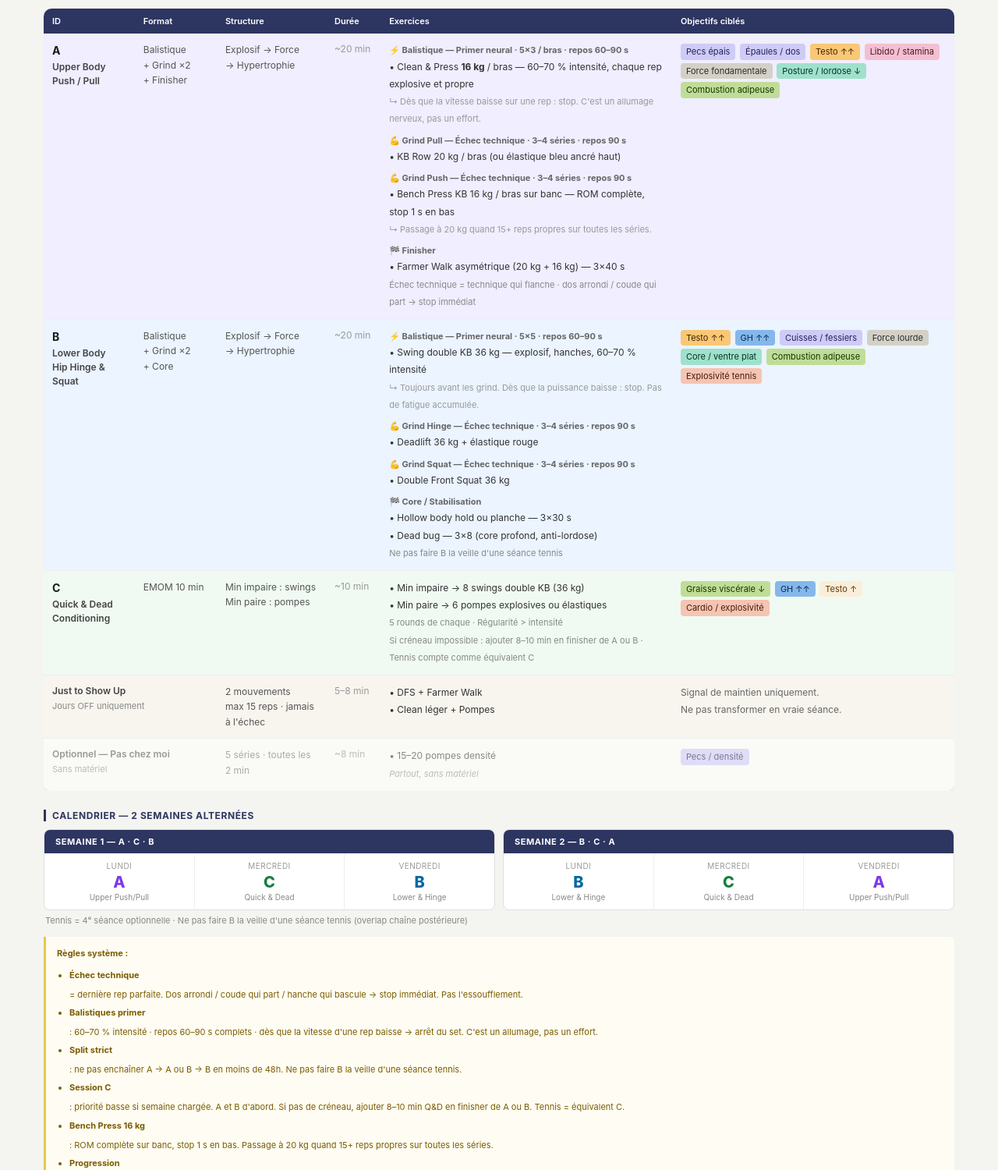
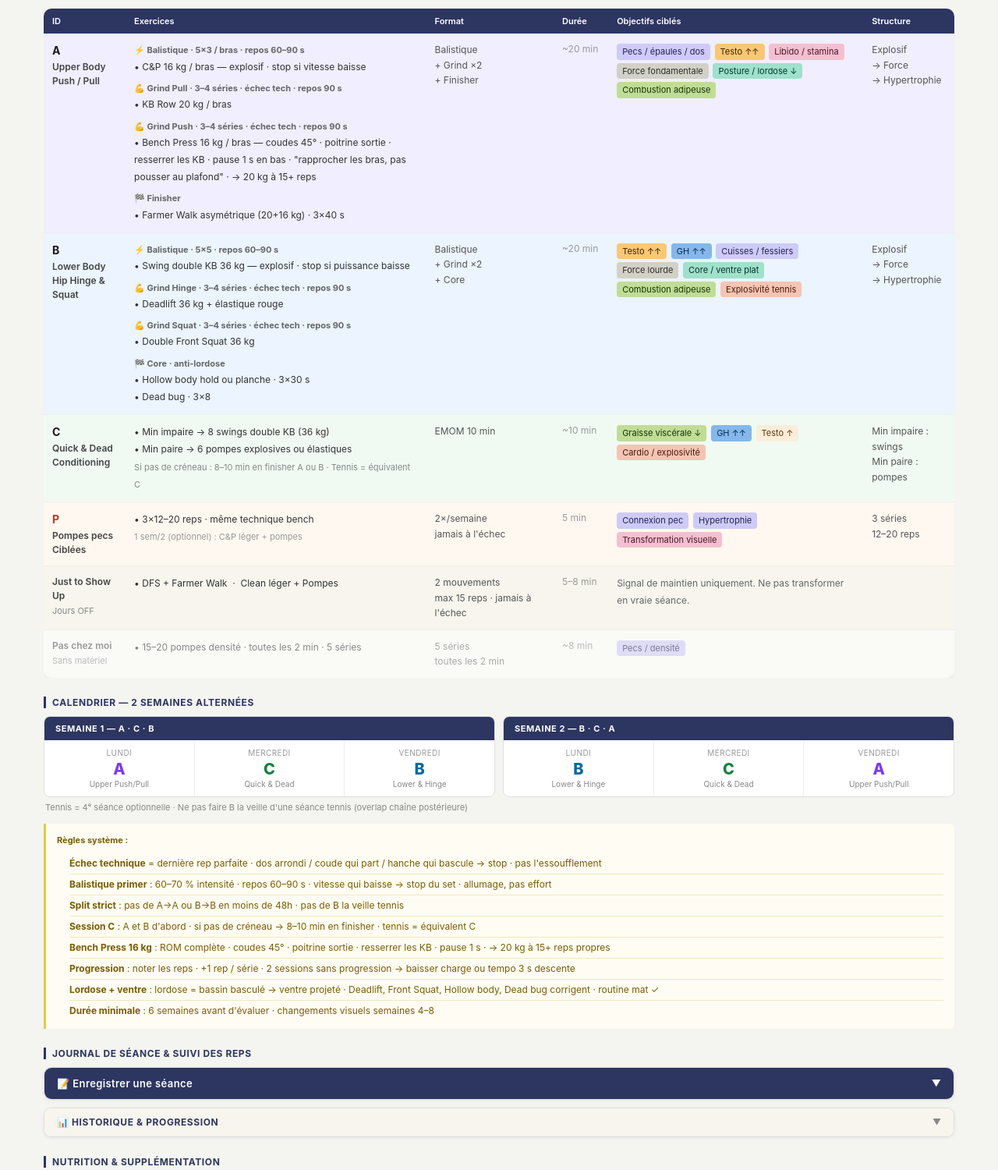
Before and after one commit to archibrut1-debug/KB-training, a plain HTML site: page index.html in a window 1280 px wide. Shown: the part 727-2227 px from the top of the page at 78% size. Drawn offline with Linux system fonts and the light colour scheme.

Commit message:
Add files via upload

```diff
--- a/index.html
+++ b/index.html
@@ -89,7 +89,8 @@ tr.hidden { display: none; }
 
 /* ── NOTE BOX ── */
 .note { margin-top: 14px; padding: 10px 14px; background: #fffdf3; border-left: 3px solid #e6c84a; border-radius: 0 6px 6px 0; font-size: 11px; color: #7a5c00; line-height: 2; }
-.note strong { display: block; margin-bottom: 2px; }
+.note > strong { display: block; margin-bottom: 2px; }
+  .note li strong { display: inline; }
 
 /* ── INDICATORS ── */
 .indic-grid { display: grid; grid-template-columns: repeat(auto-fit, minmax(180px, 1fr)); gap: 8px; }
@@ -227,64 +228,57 @@ tr.hidden { display: none; }
 <div class="table-wrap">
 <table>
   <thead><tr>
-    <th style="width:10%">ID</th>
-    <th style="width:9%">Format</th>
-    <th style="width:12%">Structure</th>
+    <th style="width:9%">ID</th>
+    <th style="width:33%">Exercices</th>
+    <th style="width:14%">Format</th>
     <th style="width:6%">Durée</th>
-    <th style="width:32%">Exercices</th>
-    <th style="width:31%">Objectifs ciblés</th>
+    <th style="width:28%">Objectifs ciblés</th>
+    <th style="width:10%">Structure</th>
   </tr></thead>
   <tbody id="tbn">
 
     <!-- SESSION A -->
     <tr data-tags="testo masse force posture graisse libido" class="bg-purple">
       <td><div class="sid">A</div><div class="sname">Upper Body<br>Push / Pull</div></td>
+      <td class="exo">
+        <span class="bloc" style="margin-top:0">⚡ Balistique · 5×3 / bras · repos 60–90 s</span>
+        • C&amp;P 16 kg / bras — explosif · stop si vitesse baisse<br>
+        <span class="bloc">💪 Grind Pull · 3–4 séries · échec tech · repos 90 s</span>
+        • KB Row 20 kg / bras<br>
+        <span class="bloc">💪 Grind Push · 3–4 séries · échec tech · repos 90 s</span>
+        • Bench Press 16 kg / bras — coudes 45° · poitrine sortie · resserrer les KB · pause 1 s en bas · "rapprocher les bras, pas pousser au plafond" · → 20 kg à 15+ reps<br>
+        <span class="bloc">🏁 Finisher</span>
+        • Farmer Walk asymétrique (20+16 kg) · 3×40 s
+      </td>
       <td><span class="sfmt">Balistique<br>+ Grind ×2<br>+ Finisher</span></td>
-      <td><span class="sfmt">Explosif → Force<br>→ Hypertrophie</span></td>
       <td class="sdur">~20 min</td>
-      <td class="exo">
-        <span class="bloc" style="margin-top:0">⚡ Balistique — Primer neural · 5×3 / bras · repos 60–90 s</span>
-        • Clean &amp; Press <strong>16 kg</strong> / bras — 60–70 % intensité, chaque rep explosive et propre<br>
-        <span style="font-size:11px;color:#999">↳ Dès que la vitesse baisse sur une rep : stop. C'est un allumage nerveux, pas un effort.</span><br>
-        <span class="bloc">💪 Grind Pull — Échec technique · 3–4 séries · repos 90 s</span>
-        • KB Row 20 kg / bras (ou élastique bleu ancré haut)<br>
-        <span class="bloc">💪 Grind Push — Échec technique · 3–4 séries · repos 90 s</span>
-        • Bench Press KB 16 kg / bras sur banc — ROM complète, stop 1 s en bas<br>
-        <span style="font-size:11px;color:#999">↳ Passage à 20 kg quand 15+ reps propres sur toutes les séries.</span><br>
-        <span class="bloc">🏁 Finisher</span>
-        • Farmer Walk asymétrique (20 kg + 16 kg) — 3×40 s<br>
-        <span style="font-size:11px;color:#888">Échec technique = technique qui flanche · dos arrondi / coude qui part → stop immédiat</span>
-      </td>
       <td>
-        <span class="badge b-masse">Pecs épais</span>
-        <span class="badge b-masse">Épaules / dos</span>
+        <span class="badge b-masse">Pecs / épaules / dos</span>
         <span class="badge b-testo2">Testo ↑↑</span>
         <span class="badge b-libido">Libido / stamina</span>
         <span class="badge b-force">Force fondamentale</span>
         <span class="badge b-posture">Posture / lordose ↓</span>
         <span class="badge b-graisse">Combustion adipeuse</span>
       </td>
+      <td><span class="sfmt">Explosif<br>→ Force<br>→ Hypertrophie</span></td>
     </tr>
 
     <!-- SESSION B -->
     <tr data-tags="testo gh masse force posture graisse tennis" class="bg-blue">
       <td><div class="sid">B</div><div class="sname">Lower Body<br>Hip Hinge &amp; Squat</div></td>
+      <td class="exo">
+        <span class="bloc" style="margin-top:0">⚡ Balistique · 5×5 · repos 60–90 s</span>
+        • Swing double KB 36 kg — explosif · stop si puissance baisse<br>
+        <span class="bloc">💪 Grind Hinge · 3–4 séries · échec tech · repos 90 s</span>
+        • Deadlift 36 kg + élastique rouge<br>
+        <span class="bloc">💪 Grind Squat · 3–4 séries · échec tech · repos 90 s</span>
+        • Double Front Squat 36 kg<br>
+        <span class="bloc">🏁 Core · anti-lordose</span>
+        • Hollow body hold ou planche · 3×30 s<br>
+        • Dead bug · 3×8
+      </td>
       <td><span class="sfmt">Balistique<br>+ Grind ×2<br>+ Core</span></td>
-      <td><span class="sfmt">Explosif → Force<br>→ Hypertrophie</span></td>
       <td class="sdur">~20 min</td>
-      <td class="exo">
-        <span class="bloc" style="margin-top:0">⚡ Balistique — Primer neural · 5×5 · repos 60–90 s</span>
-        • Swing double KB 36 kg — explosif, hanches, 60–70 % intensité<br>
-        <span style="font-size:11px;color:#999">↳ Toujours avant les grind. Dès que la puissance baisse : stop. Pas de fatigue accumulée.</span><br>
-        <span class="bloc">💪 Grind Hinge — Échec technique · 3–4 séries · repos 90 s</span>
-        • Deadlift 36 kg + élastique rouge<br>
-        <span class="bloc">💪 Grind Squat — Échec technique · 3–4 séries · repos 90 s</span>
-        • Double Front Squat 36 kg<br>
-        <span class="bloc">🏁 Core / Stabilisation</span>
-        • Hollow body hold ou planche — 3×30 s<br>
-        • Dead bug — 3×8 (core profond, anti-lordose)<br>
-        <span style="font-size:11px;color:#888">Ne pas faire B la veille d'une séance tennis</span>
-      </td>
       <td>
         <span class="badge b-testo2">Testo ↑↑</span>
         <span class="badge b-gh2">GH ↑↑</span>
@@ -294,44 +288,63 @@ tr.hidden { display: none; }
         <span class="badge b-graisse">Combustion adipeuse</span>
         <span class="badge b-tennis">Explosivité tennis</span>
       </td>
+      <td><span class="sfmt">Explosif<br>→ Force<br>→ Hypertrophie</span></td>
     </tr>
 
     <!-- SESSION C -->
     <tr data-tags="graisse gh testo tennis" class="bg-green">
       <td><div class="sid">C</div><div class="sname">Quick &amp; Dead<br>Conditioning</div></td>
-      <td><span class="sfmt">EMOM 10 min</span></td>
-      <td><span class="sfmt">Min impaire : swings<br>Min paire : pompes</span></td>
-      <td class="sdur">~10 min</td>
       <td class="exo">
         • Min impaire → 8 swings double KB (36 kg)<br>
         • Min paire → 6 pompes explosives ou élastiques<br>
-        <span style="font-size:11px;color:#888">5 rounds de chaque · Régularité &gt; intensité<br>
-        Si créneau impossible : ajouter 8–10 min en finisher de A ou B · Tennis compte comme équivalent C</span>
+        <span style="font-size:11px;color:#888">Si pas de créneau : 8–10 min en finisher A ou B · Tennis = équivalent C</span>
       </td>
+      <td><span class="sfmt">EMOM 10 min</span></td>
+      <td class="sdur">~10 min</td>
       <td>
         <span class="badge b-graisse">Graisse viscérale ↓</span>
         <span class="badge b-gh2">GH ↑↑</span>
         <span class="badge b-testo1">Testo ↑</span>
         <span class="badge b-tennis">Cardio / explosivité</span>
       </td>
+      <td><span class="sfmt">Min impaire : swings<br>Min paire : pompes</span></td>
+    </tr>
+
+    <!-- PEC PUMP -->
+    <tr data-tags="masse libido posture" style="background:#FFF8F0">
+      <td><div class="sid" style="color:#c0392b">P</div><div class="sname">Pompes pecs<br>Ciblées</div></td>
+      <td class="exo">
+        • 3×12–20 reps · même technique bench<br>
+        <span style="font-size:11px;color:#999">1 sem/2 (optionnel) : C&amp;P léger + pompes</span>
+      </td>
+      <td><span class="sfmt">2×/semaine<br>jamais à l'échec</span></td>
+      <td class="sdur">5 min</td>
+      <td>
+        <span class="badge b-masse">Connexion pec</span>
+        <span class="badge b-masse">Hypertrophie</span>
+        <span class="badge b-libido">Transformation visuelle</span>
+      </td>
+      <td><span class="sfmt">3 séries<br>12–20 reps</span></td>
     </tr>
 
     <!-- Just to Show Up -->
     <tr class="just-row" data-tags="all">
-      <td colspan="2"><div class="just-title">Just to Show Up</div><div style="font-size:11px;color:#888;margin-top:2px;">Jours OFF uniquement</div></td>
+      <td><div class="just-title">Just to Show Up</div><div style="font-size:11px;color:#888;margin-top:2px;">Jours OFF</div></td>
+      <td class="exo">• DFS + Farmer Walk &nbsp;·&nbsp; Clean léger + Pompes</td>
       <td><span class="sfmt">2 mouvements<br>max 15 reps · jamais à l'échec</span></td>
       <td class="sdur">5–8 min</td>
-      <td class="exo">• DFS + Farmer Walk<br>• Clean léger + Pompes</td>
-      <td class="exo" style="color:#666;font-size:12px;">Signal de maintien uniquement.<br>Ne pas transformer en vraie séance.</td>
+      <td class="exo" style="color:#666;font-size:12px;">Signal de maintien uniquement. Ne pas transformer en vraie séance.</td>
+      <td></td>
     </tr>
 
     <!-- Optionnel -->
     <tr class="opt-row" data-tags="all">
-      <td colspan="2"><div class="just-title" style="color:#999">Optionnel — Pas chez moi</div><div style="font-size:11px;color:#bbb;margin-top:2px;">Sans matériel</div></td>
-      <td><span class="sfmt" style="color:#aaa">5 séries · toutes les 2 min</span></td>
+      <td><div class="just-title" style="color:#999">Pas chez moi</div><div style="font-size:11px;color:#bbb;margin-top:2px;">Sans matériel</div></td>
+      <td class="exo" style="color:#888">• 15–20 pompes densité · toutes les 2 min · 5 séries</td>
+      <td><span class="sfmt" style="color:#aaa">5 séries<br>toutes les 2 min</span></td>
       <td class="sdur" style="color:#bbb">~8 min</td>
-      <td class="exo" style="color:#888">• 15–20 pompes densité<br><span style="font-size:11px;color:#bbb;font-style:italic">Partout, sans matériel</span></td>
       <td><span class="badge b-masse" style="opacity:0.6">Pecs / densité</span></td>
+      <td></td>
     </tr>
 
   </tbody>
@@ -362,15 +375,15 @@ tr.hidden { display: none; }
 
 <div class="note">
   <strong>Règles système :</strong>
-  <ul style="margin-top:6px;margin-left:16px;line-height:2.1">
-    <li><strong>Échec technique</strong> = dernière rep parfaite. Dos arrondi / coude qui part / hanche qui bascule → stop immédiat. Pas l'essoufflement.</li>
-    <li><strong>Balistiques primer</strong> : 60–70 % intensité · repos 60–90 s complets · dès que la vitesse d'une rep baisse → arrêt du set. C'est un allumage, pas un effort.</li>
-    <li><strong>Split strict</strong> : ne pas enchaîner A → A ou B → B en moins de 48h. Ne pas faire B la veille d'une séance tennis.</li>
-    <li><strong>Session C</strong> : priorité basse si semaine chargée. A et B d'abord. Si pas de créneau, ajouter 8–10 min Q&amp;D en finisher de A ou B. Tennis = équivalent C.</li>
-    <li><strong>Bench Press 16 kg</strong> : ROM complète sur banc, stop 1 s en bas. Passage à 20 kg quand 15+ reps propres sur toutes les séries.</li>
-    <li><strong>Progression</strong> : noter les reps à chaque séance. Objectif : +1 rep sur au moins une série. Si 2 sessions consécutives sans progression → baisser la charge ou tempo 3 s en descente. Ne pas changer de programme.</li>
-    <li><strong>Lordose + ventre</strong> : la lordose bascule le bassin en avant et projette le ventre mécaniquement. Deadlift, Front Squat, Hollow body et Dead bug corrigent cela. Hip flexor stretch + relevés de hanche le matin : déjà en place ✓</li>
-    <li><strong>Durée minimale</strong> : tenir 6 semaines avant d'évaluer. Les changements visuels apparaissent semaines 4–8, pas avant.</li>
+  <ul style="margin-top:6px;margin-left:16px;font-size:12px;list-style:none;padding:0;line-height:1.5">
+    <li style="padding:4px 0;border-bottom:1px solid #f0e8c0"><strong>Échec technique</strong> = dernière rep parfaite · dos arrondi / coude qui part / hanche qui bascule → stop · pas l'essoufflement</li>
+    <li style="padding:4px 0;border-bottom:1px solid #f0e8c0"><strong>Balistique primer</strong> : 60–70 % intensité · repos 60–90 s · vitesse qui baisse → stop du set · allumage, pas effort</li>
+    <li style="padding:4px 0;border-bottom:1px solid #f0e8c0"><strong>Split strict</strong> : pas de A→A ou B→B en moins de 48h · pas de B la veille tennis</li>
+    <li style="padding:4px 0;border-bottom:1px solid #f0e8c0"><strong>Session C</strong> : A et B d'abord · si pas de créneau → 8–10 min en finisher · tennis = équivalent C</li>
+    <li style="padding:4px 0;border-bottom:1px solid #f0e8c0"><strong>Bench Press 16 kg</strong> : ROM complète · coudes 45° · poitrine sortie · resserrer les KB · pause 1 s · → 20 kg à 15+ reps propres</li>
+    <li style="padding:4px 0;border-bottom:1px solid #f0e8c0"><strong>Progression</strong> : noter les reps · +1 rep / série · 2 sessions sans progression → baisser charge ou tempo 3 s descente</li>
+    <li style="padding:4px 0;border-bottom:1px solid #f0e8c0"><strong>Lordose + ventre</strong> : lordose = bassin basculé → ventre projeté · Deadlift, Front Squat, Hollow body, Dead bug corrigent · routine mat ✓</li>
+    <li style="padding:4px 0"><strong>Durée minimale</strong> : 6 semaines avant d'évaluer · changements visuels semaines 4–8</li>
   </ul>
 </div>
 
```
